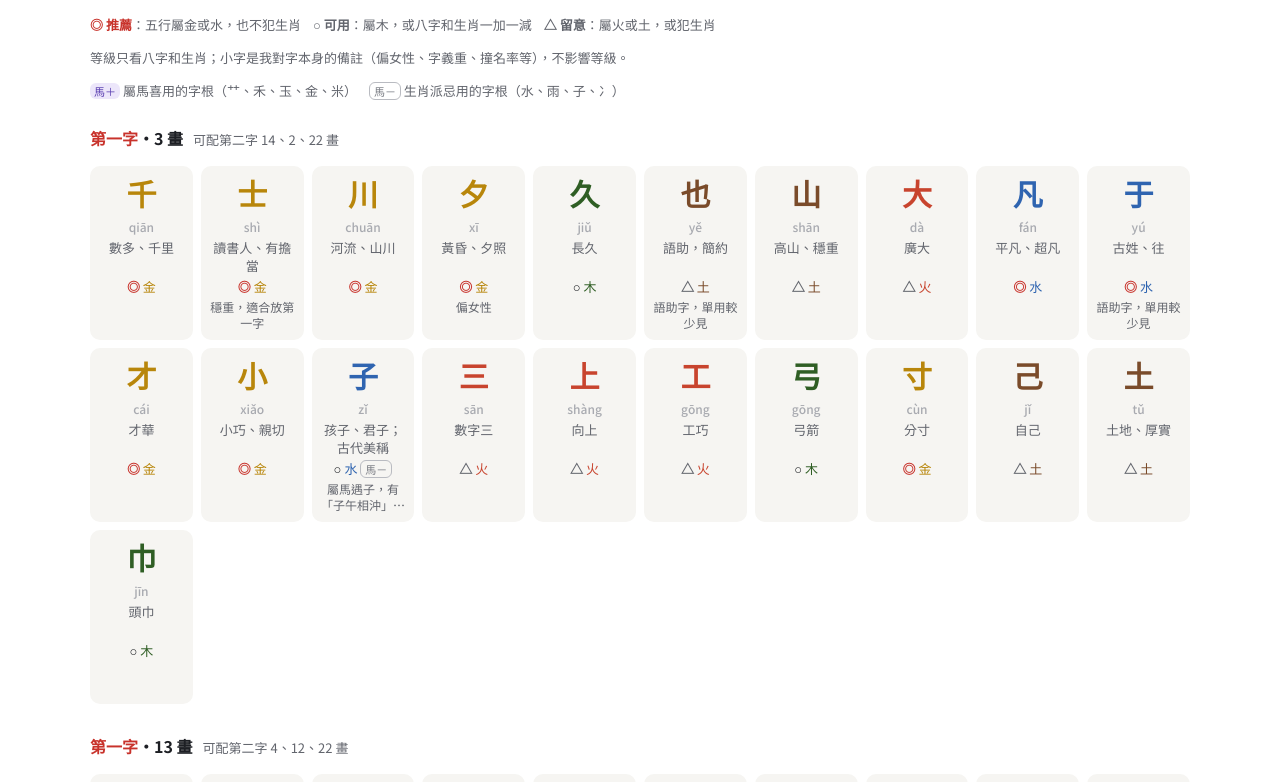
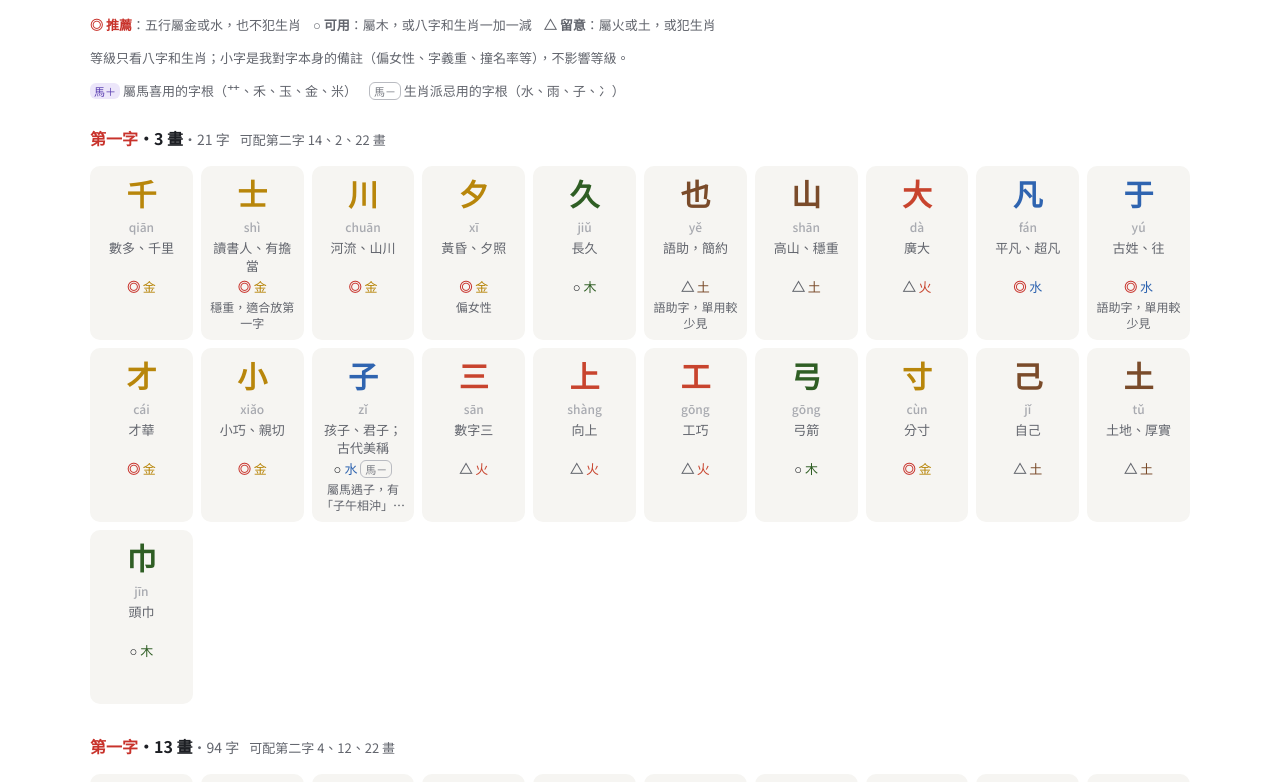
Before and after one commit to miiiiiiw/milo, a plain HTML site: page family/name-picker.html in a window 1280 px wide. Shown: the part 1268-2050 px from the top of the page. Drawn offline with Linux system fonts and the light colour scheme.

Commit message:
更新：取名選字器分組標題顯示字數
Co-Authored-By: Claude Opus 5.5 <noreply@anthropic.com>
Claude-Session: https://claude.ai/code/session_01NrVf69WqiCGPaKswRV7uiU

```diff
--- a/family/name-picker.html
+++ b/family/name-picker.html
@@ -40,7 +40,7 @@ button:focus-visible{outline:3px solid var(--slate);outline-offset:2px}
 .tally a{color:var(--seal);font-weight:700}
 .drawer{margin:0 0 22px}
 .drawer h3{font:600 16px "Noto Sans TC",sans-serif;margin:0 0 8px;display:flex;gap:10px;align-items:baseline;flex-wrap:wrap;position:sticky;top:var(--barh,64px);z-index:4;background:color-mix(in srgb,var(--bg) 92%,transparent);-webkit-backdrop-filter:blur(8px);backdrop-filter:blur(8px);padding:8px 0;margin-inline:-4px;padding-inline:4px}
-.drawer h3 .st{color:var(--seal)}
+.drawer h3 .st{color:var(--seal)}.drawer h3 .cnt{font-weight:400;color:var(--mute);font-size:14px}
 .drawer h3 small{color:var(--mute);font-weight:400;font-size:13px}
 .tiles{display:grid;grid-template-columns:repeat(auto-fill,minmax(100px,1fr));gap:8px}
 .t{border-radius:10px;border:1.5px solid transparent;background:var(--tile);padding:10px 6px 8px;display:grid;grid-template-rows:38px 20px 36px 20px 32px;align-content:start;justify-items:center;gap:2px;text-align:center}
@@ -261,7 +261,8 @@ function visible(x){return (!st.good||x[3]==='金'||x[3]==='水')&&(!st.horse||x
 function drawer(n,partners,key){
   const list=POOL.filter(x=>x[1]===n&&(visible(x)||st[key].includes(x[0])));
   if(!list.length)return '';
-  return `<div class="drawer" id="d-${key}-${n}"><h3><span><span class="st">${key==='a'?'第一字':'第二字'}</span>・${n} 畫</span> <small>可配第${key==='a'?'二':'一'}字 ${partners.join('、')} 畫</small></h3><div class="tiles">${list.map(x=>{
+  const sel=list.filter(x=>st[key].includes(x[0])).length;
+  return `<div class="drawer" id="d-${key}-${n}"><h3><span><span class="st">${key==='a'?'第一字':'第二字'}</span>・${n} 畫<span class="cnt">・${list.length} 字${sel?`・已選 ${sel}`:''}</span></span> <small>可配第${key==='a'?'二':'一'}字 ${partners.join('、')} 畫</small></h3><div class="tiles">${list.map(x=>{
     const on=st[key].includes(x[0]);
     const other=key==='a'?st.b:st.a;
     let cls='',badge='';
```
